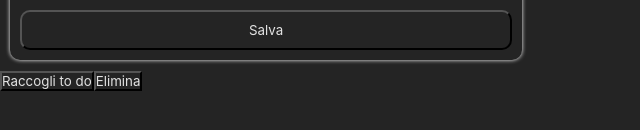
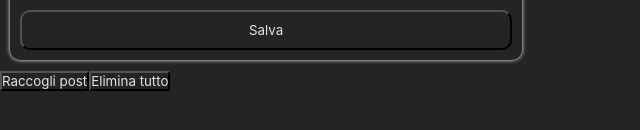
Before and after one commit to emilianogastaldo/react-form, a React (Vite) app: page / in a window 1280 px wide. Shown: the part 482-612 px from the top of the page, without its empty margins (0-640 px from the left). Built offline with nearby package versions, Linux system fonts and the light colour scheme.

Commit message:
tolgo l'esempio dei todo e metto i post dalle mie api

```diff
--- a/src/main.jsx
+++ b/src/main.jsx
@@ -3,10 +3,11 @@ import { createRoot } from 'react-dom/client'
 import Form from './components/Form'
 import './index.css'
 import ButtonToDo from './components/ButtonToDo'
+import PostSection from './components/PostSection'
 
 createRoot(document.getElementById('root')).render(
   <StrictMode>
     <Form/>
-    <ButtonToDo/>
+    <PostSection/>
   </StrictMode>,
 )
```
